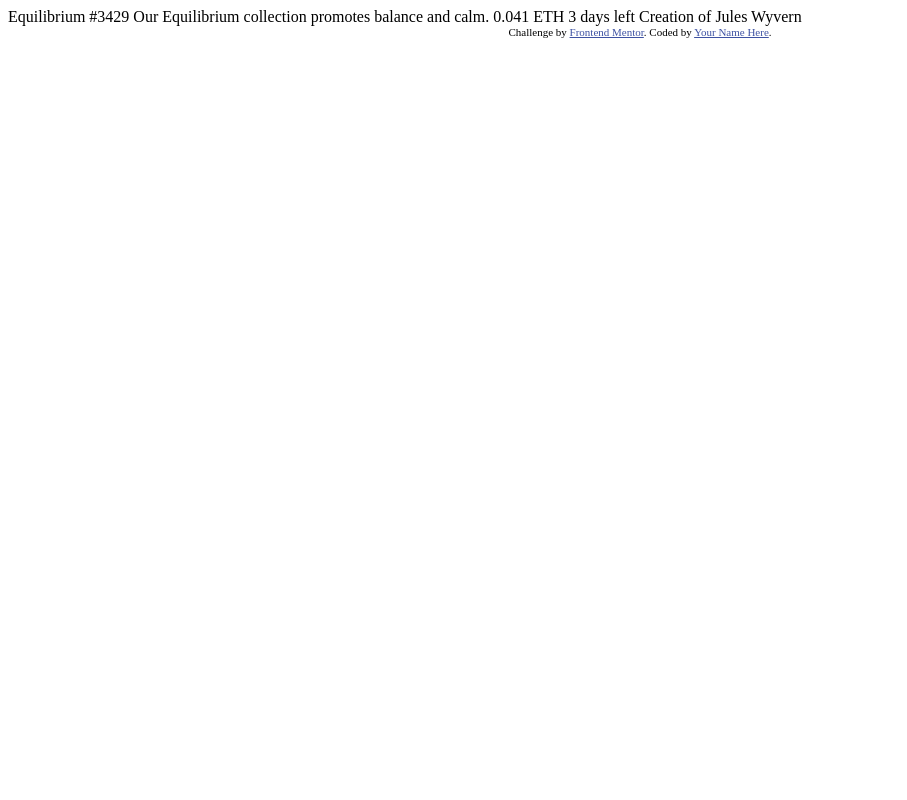
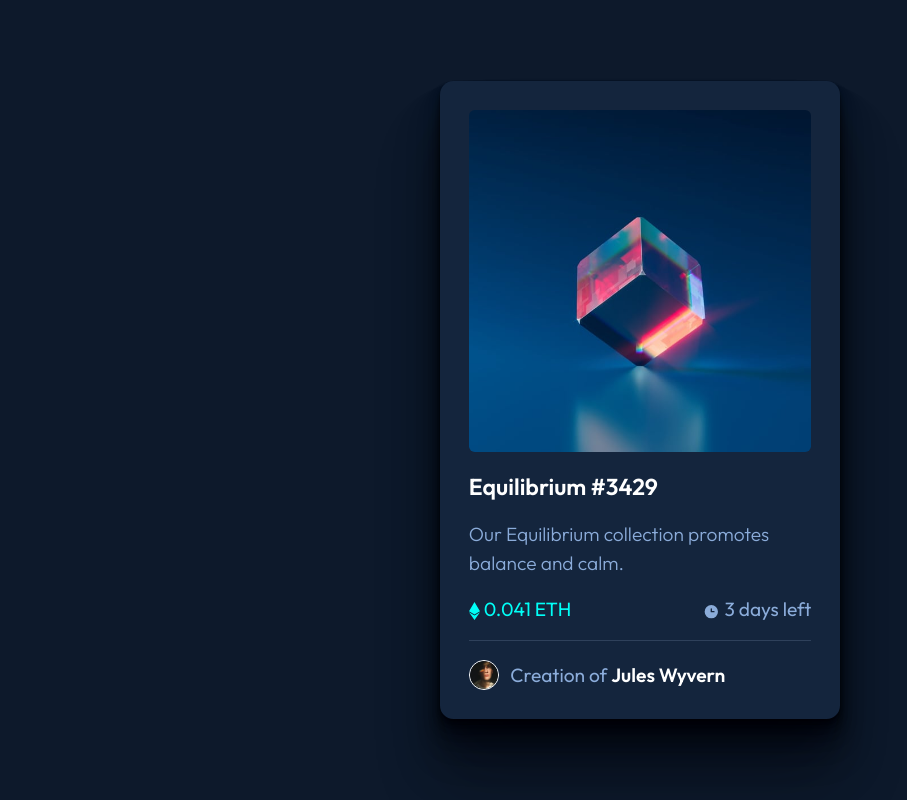
Before and after one commit to EidrianMax/nft-card-component, a plain HTML site: page index.html in a window 1280 px wide. Shown: the whole page, without its empty margins (0-907 px from the left). Drawn offline with Linux system fonts and the light colour scheme.

Commit message:
finish structure and design

```diff
--- /dev/null
+++ b/css/index.css
@@ -0,0 +1,121 @@
+:root {
+  --soft-blue: hsl(215, 51%, 70%);
+  --cyan: hsl(178, 100%, 50%);
+  --very-dark-blue: rgb(13, 25, 43);
+  --dark-blue: hsl(216, 50%, 16%);
+  --indigo-dye: hsl(215, 32%, 27%);
+  --white: hsl(0, 0%, 100%);
+  --shadow-color: 216deg 86% 2%;
+  --shadow-elevation-high: 0px 0.7px 0.8px hsl(var(--shadow-color) / 0.28),
+    0px 2.8px 3px -0.3px hsl(var(--shadow-color) / 0.27),
+    0px 5px 5.4px -0.6px hsl(var(--shadow-color) / 0.27),
+    0px 7.6px 8.2px -0.9px hsl(var(--shadow-color) / 0.26),
+    0.1px 11.4px 12.3px -1.2px hsl(var(--shadow-color) / 0.25),
+    0.1px 16.6px 17.9px -1.6px hsl(var(--shadow-color) / 0.25),
+    0.1px 24px 25.9px -1.9px hsl(var(--shadow-color) / 0.24),
+    0.2px 33.9px 36.6px -2.2px hsl(var(--shadow-color) / 0.24),
+    0.2px 47px 50.8px -2.5px hsl(var(--shadow-color) / 0.23),
+    0.3px 63.7px 68.8px -2.8px hsl(var(--shadow-color) / 0.22);
+}
+
+* {
+  box-sizing: border-box;
+}
+
+body {
+  margin: 0;
+  min-height: 100vh;
+  display: grid;
+  place-items: center;
+  background-color: var(--very-dark-blue);
+  font-family: 'Outfit', sans-serif;
+}
+
+.card {
+  font-size: 0.9rem;
+  background-color: var(--dark-blue);
+  max-width: 300px;
+  padding: 1.5em;
+  margin: 2em 0;
+  border-radius: 0.7em;
+  color: var(--soft-blue);
+  display: flex;
+  flex-direction: column;
+  gap: 1em;
+  box-shadow: var(--shadow-elevation-high);
+}
+
+.card * {
+  margin: 0;
+}
+
+.card-image {
+  width: 100%;
+  border-radius: 0.3em;
+}
+
+.card-title {
+  font-size: 1.2em;
+  font-weight: 600;
+  color: var(--white);
+}
+
+.card-description {
+  font-weight: 300;
+  line-height: 1.5;
+}
+
+.card-value-and-expirate {
+  display: flex;
+  justify-content: space-between;
+}
+
+.card-value {
+  color: var(--cyan);
+}
+
+.card-expirate {
+  color: var(--soft-blue);
+}
+
+.icon {
+  vertical-align: sub;
+}
+
+.divider {
+  border: none;
+  border-top: 1px solid var(--indigo-dye);
+}
+
+.card-author {
+  display: flex;
+  align-items: center;
+  gap: 0.6em;
+  color: var(--soft-blue);
+}
+
+.card-author-avatar {
+  width: 30px;
+  border: 1px solid var(--white);
+  border-radius: 50%;
+}
+
+.card-author-name {
+  color: var(--white);
+}
+
+/* Tablets */
+@media screen and (min-width: 480px) {
+  .card {
+    max-width: 350px;
+    font-size: 1rem;
+  }
+}
+
+/* Desktop */
+@media screen and (min-width: 768px) {
+  .card {
+    max-width: 400px;
+    font-size: 1.2rem;
+  }
+}
--- a/index.html
+++ b/index.html
@@ -1,33 +1,65 @@
 <!DOCTYPE html>
 <html lang="en">
   <head>
-  <meta charset="UTF-8">
-  <meta name="viewport" content="width=device-width, initial-scale=1.0"> <!-- displays site properly based on user's device -->
-
-  <link rel="icon" type="image/png" sizes="32x32" href="./images/favicon-32x32.png">
-
+    <meta charset="UTF-8" />
+    <meta name="viewport" content="width=device-width, initial-scale=1.0" />
+    <link
+      rel="icon"
+      type="image/png"
+      sizes="32x32"
+      href="./images/favicon-32x32.png"
+    />
     <title>Frontend Mentor | NFT preview card component</title>
-
-  <!-- Feel free to remove these styles or customise in your own stylesheet 👍 -->
-  <style>
-    .attribution { font-size: 11px; text-align: center; }
-    .attribution a { color: hsl(228, 45%, 44%); }
-  </style>
+    <link rel="preconnect" href="https://fonts.googleapis.com" />
+    <link rel="preconnect" href="https://fonts.gstatic.com" crossorigin />
+    <link
+      href="https://fonts.googleapis.com/css2?family=Outfit:wght@300;400;600&display=swap"
+      rel="stylesheet"
+    />
+    <link rel="stylesheet" href="./css/index.css" />
   </head>
   <body>
+    <div class="card">
+      <img
+        class="card-image"
+        src="./images/image-equilibrium.jpg"
+        alt="NFT with balance and calm"
+      />
 
-  Equilibrium #3429
+      <h3 class="card-title">Equilibrium #3429</h3>
 
+      <p class="card-description">
         Our Equilibrium collection promotes balance and calm.
+      </p>
 
-  0.041 ETH
-  3 days left
+      <div class="card-value-and-expirate">
+        <span class="card-value"
+          ><img
+            class="icon"
+            src="./images/icon-ethereum.svg"
+            aria-hidden="true"
+          />
+          0.041 ETH</span
+        >
+        <span class="card-expirate"
+          ><img class="icon" src="./images/icon-clock.svg" aria-hidden="true" />
+          3 days left</span
+        >
+      </div>
 
-  Creation of Jules Wyvern
+      <hr class="divider" />
 
-  <div class="attribution">
-    Challenge by <a href="https://www.frontendmentor.io?ref=challenge" target="_blank">Frontend Mentor</a>.
-    Coded by <a href="#">Your Name Here</a>.
+      <div class="card-author">
+        <img
+          class="card-author-avatar"
+          src="./images/image-avatar.png"
+          alt="Jules Wyvern photo"
+        />
+        <span
+          >Creation of
+          <strong class="card-author-name">Jules Wyvern</strong></span
+        >
+      </div>
     </div>
   </body>
 </html>
```
Lines whose indentation alone changed are shown as unchanged.
